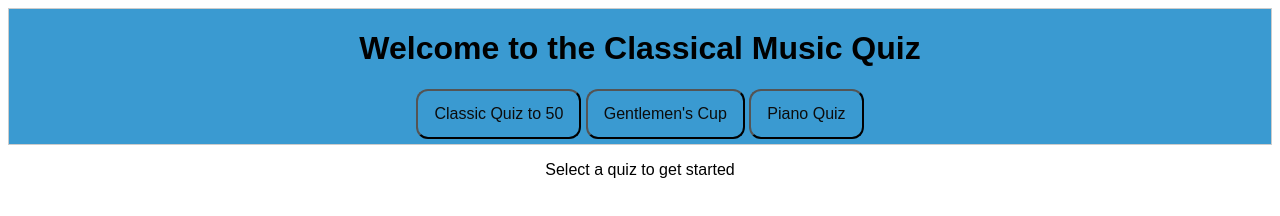
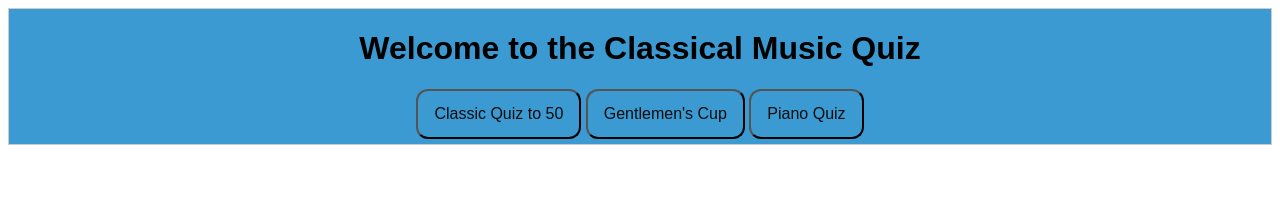
Before and after one commit to taylorned6/classical-music-quiz.github.io, a plain HTML site: page index.html in a window 1280 px wide. Drawn offline with Linux system fonts and the light colour scheme.

Commit message:
modified:   index.html

```diff
--- a/index.html
+++ b/index.html
@@ -19,8 +19,6 @@
 <button id = 'pianoQuiz' class ='tabButtons'>Piano Quiz</button>
     </div>
 </div>
-
-<p  id = 'welcomeText'>Select a quiz to get started</p>
 
 <div id = 'quizContainer' class = 'hide quizContainer'>
     <div id = 'quizNavigationBar' class = quizNavigationBar>
```
